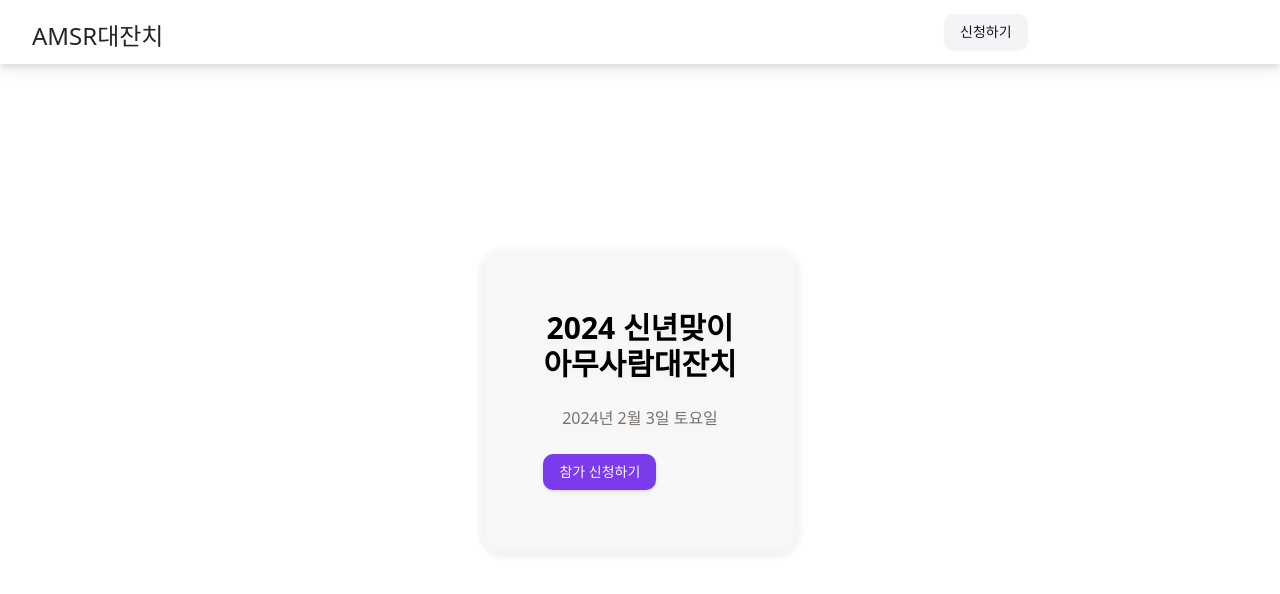
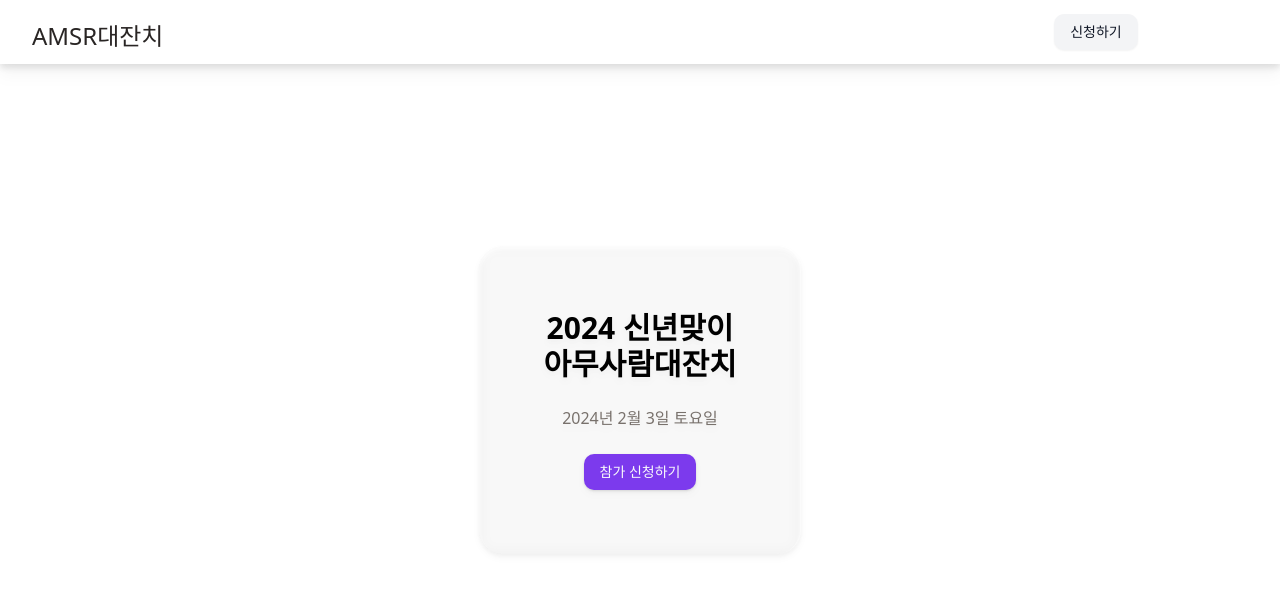
Before and after one commit to Todari/amsr, a React (Create React App) app in the folder client/: page / in a window 1280 px wide. Shown: the top 594 px of the page. Built offline with nearby package versions, Linux system fonts and the light colour scheme.

Commit message:
design: main 및 header에서 button위치 가운데로 변경

```diff
--- a/client/src/components/Header.tsx
+++ b/client/src/components/Header.tsx
@@ -31,12 +31,12 @@ const Header = ({ visible }: HeaderProp) => {
           scale: 0.95,
           transition: { duration: 0.1 }
         }}>
-        <div className="text-left text-2xl font-BMDOHYUN text-stone-800 truncat">
+        <div className="text-left text-2xl text-stone-800 truncat">
           {STRING.headerLogo}
         </div>
       </motion.div>
     </div>
-    <div className='basis-1/4 h-full py-3.5'>
+    <div className='basis-1/4 h-full py-3.5 flex justify-center'>
       <AmsrButton title={STRING.headerApplyButton} variant="secondary" onClick={goApply} />
     </div>
   </motion.div >)
--- a/client/src/components/MainLanding.tsx
+++ b/client/src/components/MainLanding.tsx
@@ -47,7 +47,7 @@ const MainLanding = () => {
             }}>
             <div className="p-12 rounded-3xl bg-white/50 backdrop-blur drop-shadow-md shadow-clay">
               <div className='p-4'>
-                <motion.div className='text-center text-3xl font-BMDOHYUN font-bold text-black'
+                <motion.div className='text-center text-3xl font-bold text-black'
                   animate={{ x: [-0.1 * screenSize.width, 0], opacity: [0, 1] }}
                   transition={{ type: easeInOut, duration: 1.5 }}
                   style={{
@@ -55,7 +55,7 @@ const MainLanding = () => {
                   }}>
                   {STRING.mainLandingTitlePrefix}
                 </motion.div>
-                <motion.div className='text-center text-3xl font-BMDOHYUN font-bold text-black'
+                <motion.div className='text-center text-3xl font-bold text-black'
                   animate={{ x: [0.1 * screenSize.width, 0], opacity: [0, 1] }}
                   transition={{ type: easeInOut, duration: 1.5, delay: 0.1 }}
                   style={{
@@ -65,14 +65,14 @@ const MainLanding = () => {
                 </motion.div>
               </div>
               <div className='p-2'>
-                <motion.div className='text-center text-l font-BMDOHYUN font-medium text-stone-500'
+                <motion.div className='text-center text-l font-medium text-stone-500'
                   animate={{ y: [0.1 * screenSize.width, 0], opacity: [0, 1] }}
                   transition={{ type: easeInOut, duration: 1.5, delay: 0.2 }}
                 >
                   {STRING.mainLandingSubTitle}
                 </motion.div>
               </div>
-              <motion.div className='p-4'
+              <motion.div className='p-4 flex justify-center'
                 animate={{ y: [0.1 * screenSize.width, 0], opacity: [0, 1] }}
                 transition={{ type: easeInOut, duration: 1.5, delay: 1.5 }}>
                 <AmsrButton title={STRING.mainLandingApplyButton} onClick={goApply} />
```
